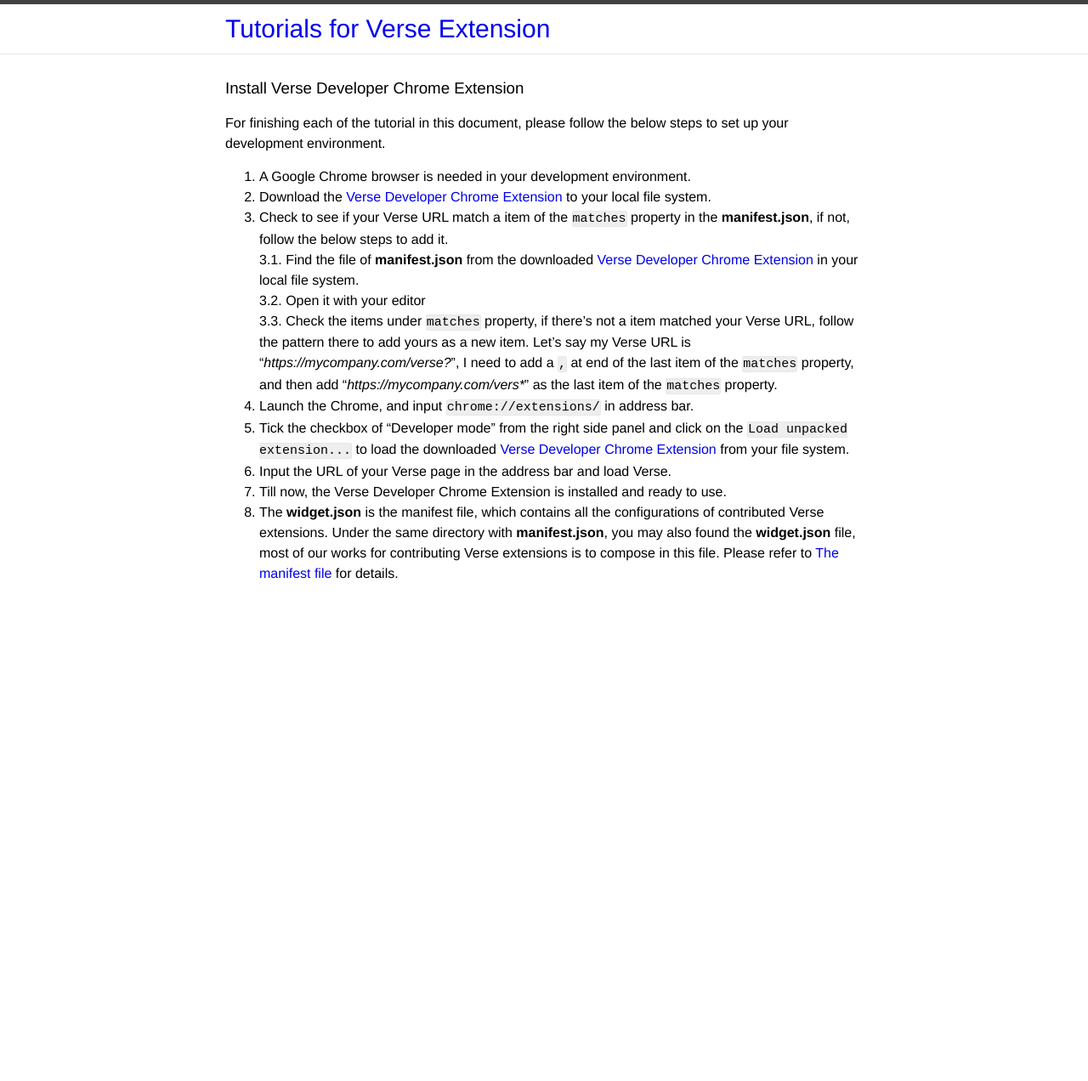
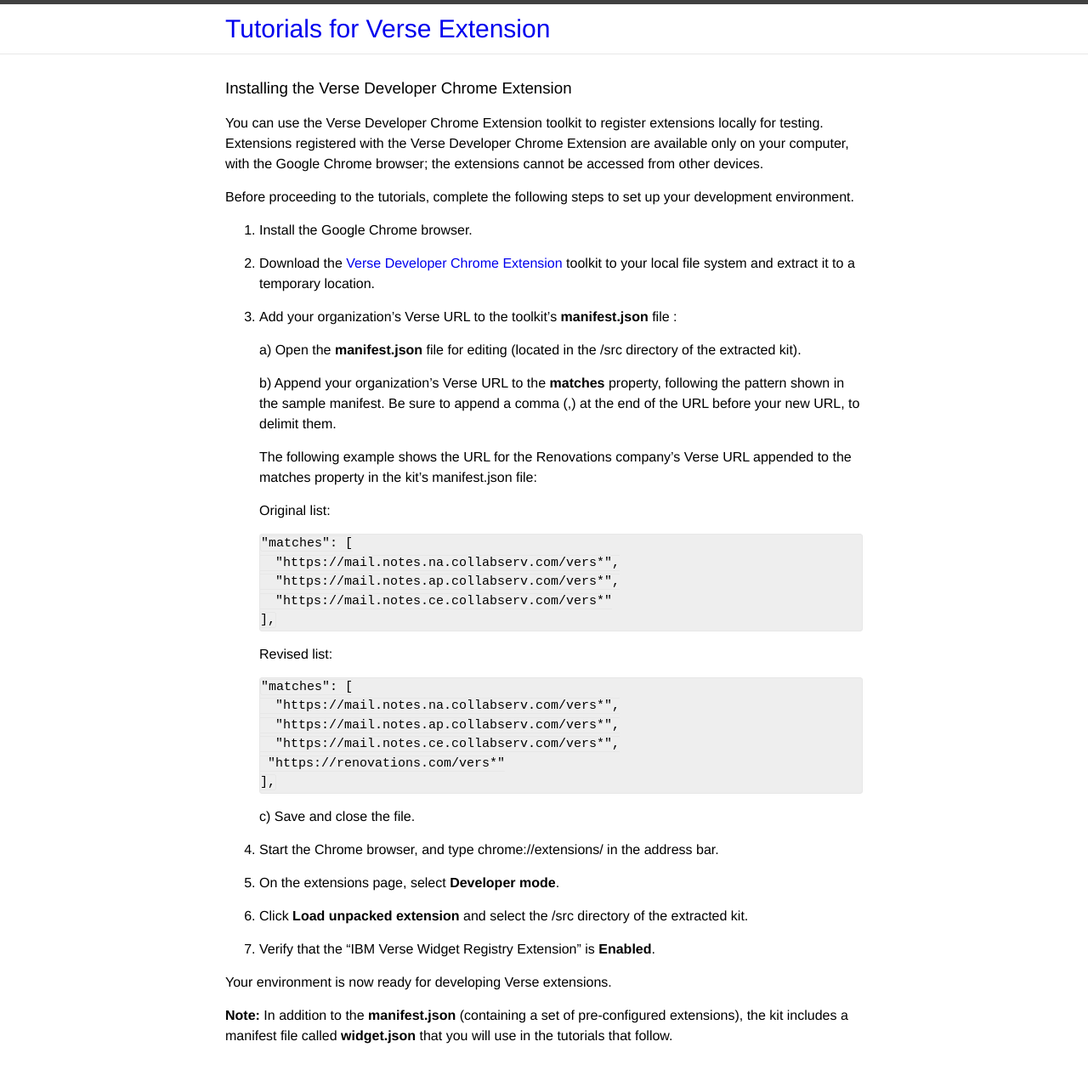
Before and after one commit to ibmverse/verse-developer, a Jekyll site: the page built from _tutorials/tutorial-ext-install-toolkit.markdown, in a window 1280 px wide. Shown: the whole page at 85% size. Built offline with Jekyll 4.4.1, drawn with Linux system fonts in a browser that asks for light colours; before the commit the page ends 900 px from its top, so only the background shows below that.

Commit message:
Edits from elizabeth_bowling@us.ibm.com

````diff
--- a/_tutorials/tutorial-ext-install-toolkit.markdown
+++ b/_tutorials/tutorial-ext-install-toolkit.markdown
@@ -2,25 +2,60 @@
 [//]: # (Copyright IBM Corp. 2016  All Rights Reserved.)
 
 layout: default
-title:  "Install Verse Developer Chrome Extension"
+title:  "Installing the Verse Developer Chrome Extension"
 categories:
 ---
 
 ### {{page.title}}
 
-#### For finishing each of the tutorial in this document, please follow the below steps to set up your development environment.
+You can use the Verse Developer Chrome Extension toolkit to register extensions locally for testing. Extensions registered with the Verse Developer Chrome Extension are available only on your computer, with the Google Chrome browser; the extensions cannot be accessed from other devices.
 
-1. A Google Chrome browser is needed in your development environment.
-2. Download the [Verse Developer Chrome Extension][1] to your local file system.
-3. Check to see if your Verse URL match a item of the `matches` property in the __manifest.json__, if not, follow the below steps to add it.
-    3.1. Find the file of __manifest.json__ from the downloaded [Verse Developer Chrome Extension][1] in your local file system.
-    3.2. Open it with your editor
-    3.3. Check the items under `matches` property, if there's not a item matched your Verse URL, follow the pattern there to add yours as a new item. Let's say my Verse URL is "_https://mycompany.com/verse?_", I need to add a `,` at end of the last item of the `matches` property, and then add "_https://mycompany.com/vers*_" as the last item of the `matches` property.
-4. Launch the Chrome, and input `chrome://extensions/` in address bar.
-5. Tick the checkbox of "Developer mode" from the right side panel and click on the `Load unpacked extension...` to load the downloaded [Verse Developer Chrome Extension][1] from your file system.
-6. Input the URL of your Verse page in the address bar and load Verse.
-7. Till now, the Verse Developer Chrome Extension is installed and ready to use.
-8. The __widget.json__ is the manifest file, which contains all the configurations of contributed Verse extensions. Under the same directory with __manifest.json__, you may also found the __widget.json__ file, most of our works for contributing Verse extensions is to compose in this file.  Please refer to [The manifest file][2] for details.
+Before proceeding to the tutorials, complete the following steps to set up your development environment.
+
+1.	Install the Google Chrome browser.
+
+2.	Download the [Verse Developer Chrome Extension][1] toolkit to your local file system and extract it to a temporary location.
+
+3.	Add your organization's Verse URL to the toolkit's __manifest.json__ file :
+
+	a) Open the __manifest.json__ file for editing (located in the /src directory of the extracted kit).
+
+	b) Append your organization's Verse URL to the __matches__ property, following the pattern shown in the sample manifest. Be sure to append a comma (,) at the end of the URL before your new URL, to delimit them.
+
+	The following example shows the URL for the Renovations company's Verse URL appended to the matches property in the kit's manifest.json file:
+
+	Original list:
+	```
+    "matches": [
+      "https://mail.notes.na.collabserv.com/vers*",
+      "https://mail.notes.ap.collabserv.com/vers*",
+      "https://mail.notes.ce.collabserv.com/vers*"
+    ],
+	```
+
+	Revised list:
+	```
+    "matches": [
+      "https://mail.notes.na.collabserv.com/vers*",
+      "https://mail.notes.ap.collabserv.com/vers*",
+      "https://mail.notes.ce.collabserv.com/vers*",
+	 "https://renovations.com/vers*"
+    ],
+	```
+
+	c) Save and close the file.
+
+4.	Start the Chrome browser, and type chrome://extensions/ in the address bar.
+
+5.	On the extensions page, select __Developer mode__.
+
+6.	Click __Load unpacked extension__ and select the /src directory of the extracted kit.
+
+7.	Verify that the "IBM Verse Widget Registry Extension" is __Enabled__.
+
+Your environment is now ready for developing Verse extensions.
+
+__Note:__ In addition to the __manifest.json__ (containing a set of pre-configured extensions), the kit includes a manifest file called __widget.json__ that you will use in the tutorials that follow.
+
 
 [1]: {{site.verse-developer-chrome-ext}}
-[2]: {{site.baseurl}}/tutorials/tutorial-ext-manifest.html
````
